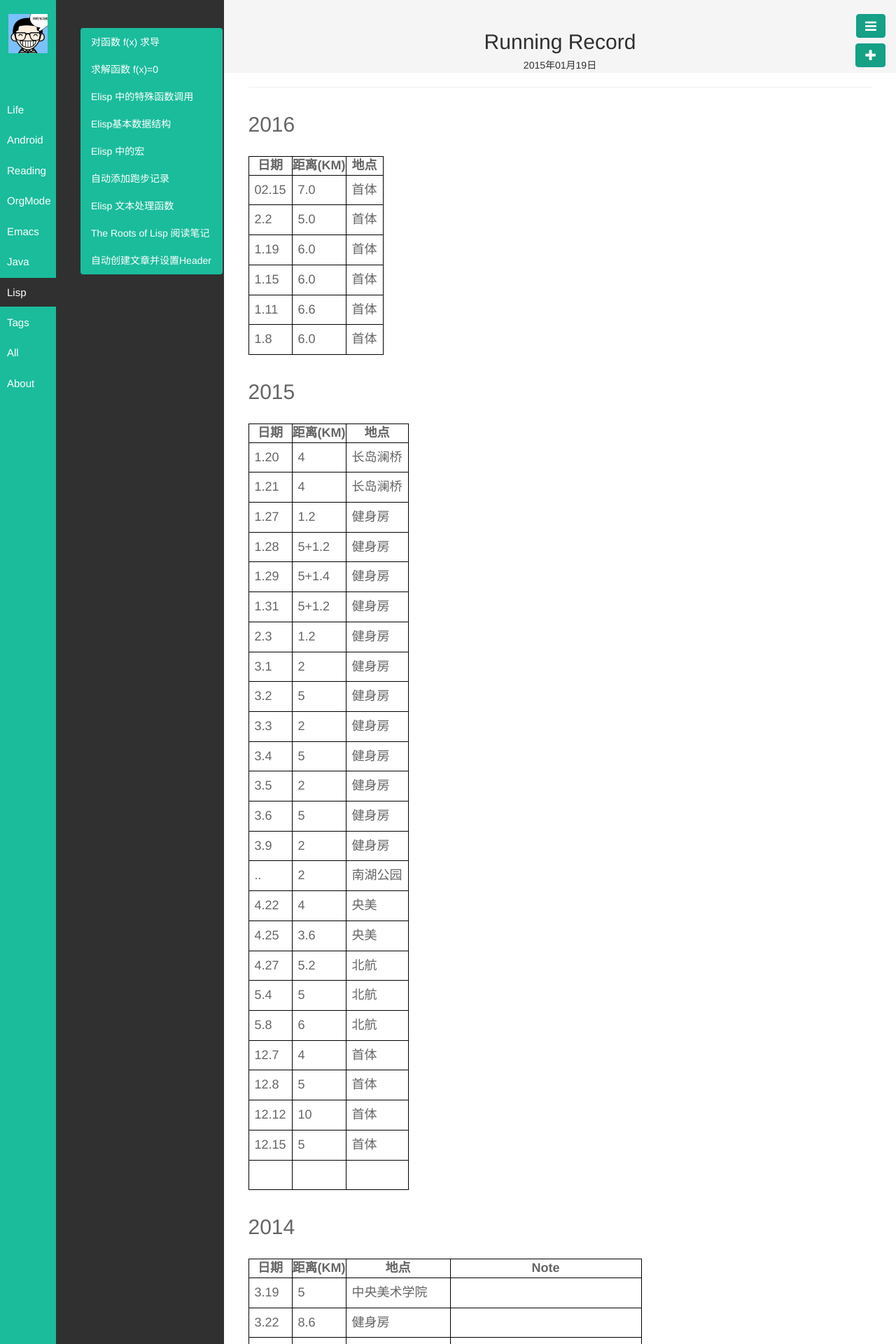
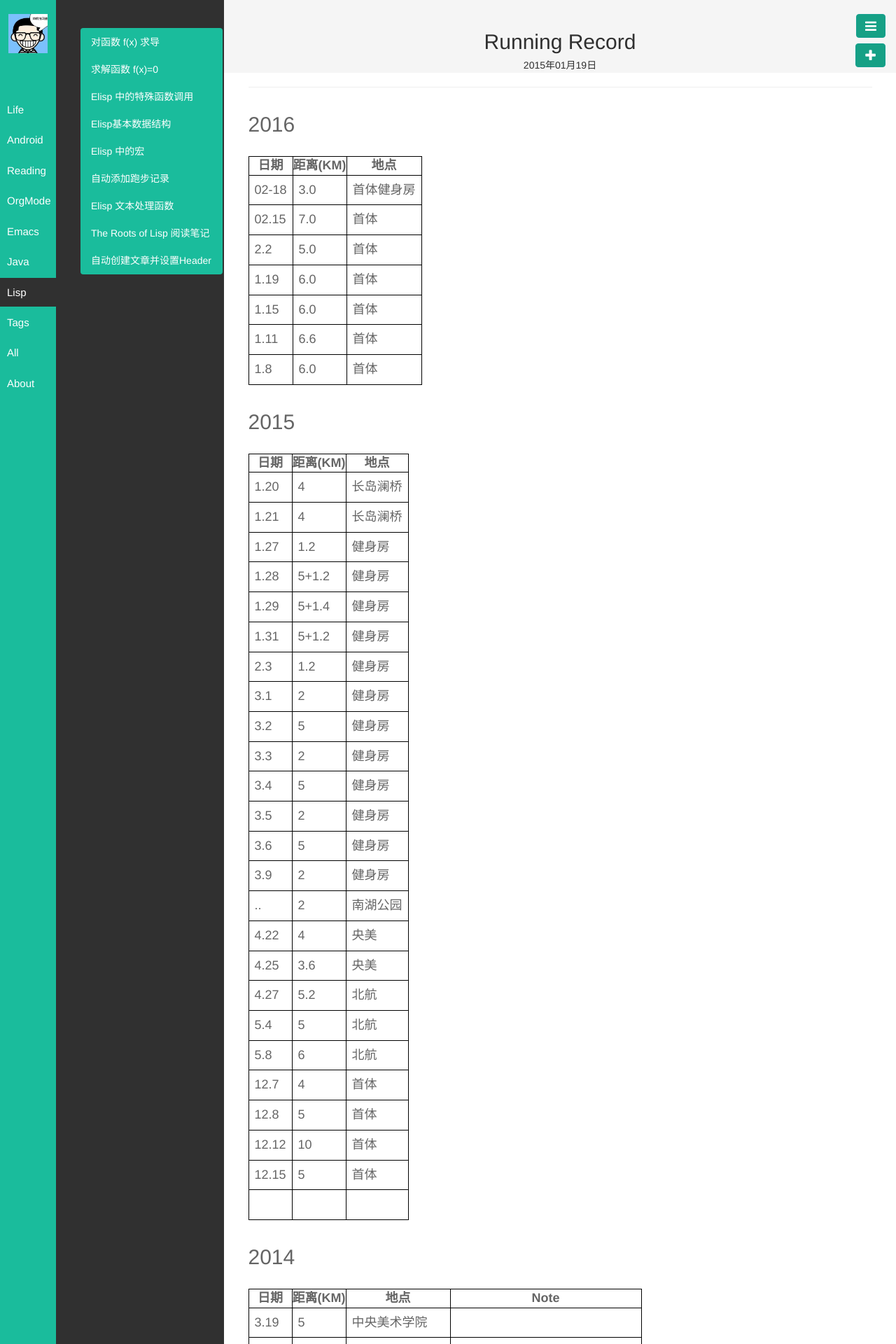
Before and after one commit to byrlx/byrlx.github.io, a Jekyll site: the page built from _posts/Other/2015-01-19-Running-Record.html, in a window 1280 px wide. Shown: the top 1920 px of the page at 70% size. Built offline with Jekyll 4.4.1, drawn with Linux system fonts in a browser that asks for light colours.

Commit message:
update blog

```diff
--- a/_posts/Other/2015-01-19-Running-Record.html
+++ b/_posts/Other/2015-01-19-Running-Record.html
@@ -26,6 +26,12 @@ description: [Run! Run! Run!]
 </tr>
 </thead>
 <tbody>
+<tr>
+<td class="org-right">02-18</td>
+<td class="org-right">3.0</td>
+<td class="org-left">首体健身房</td>
+</tr>
+
 <tr>
 <td class="org-right">02.15</td>
 <td class="org-right">7.0</td>
```
Also changed, not shown: org/Other/2015-01-19-Running-Record.org (+9 -8 lines).
